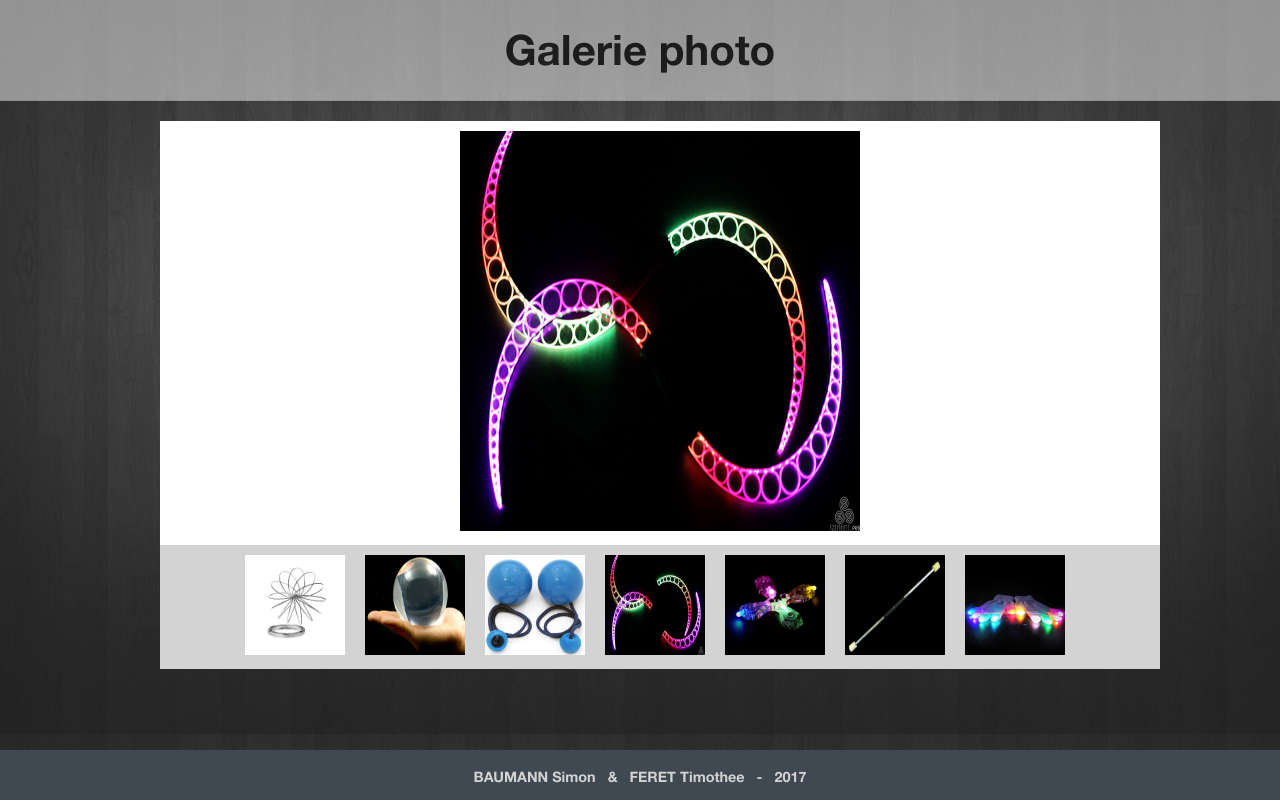
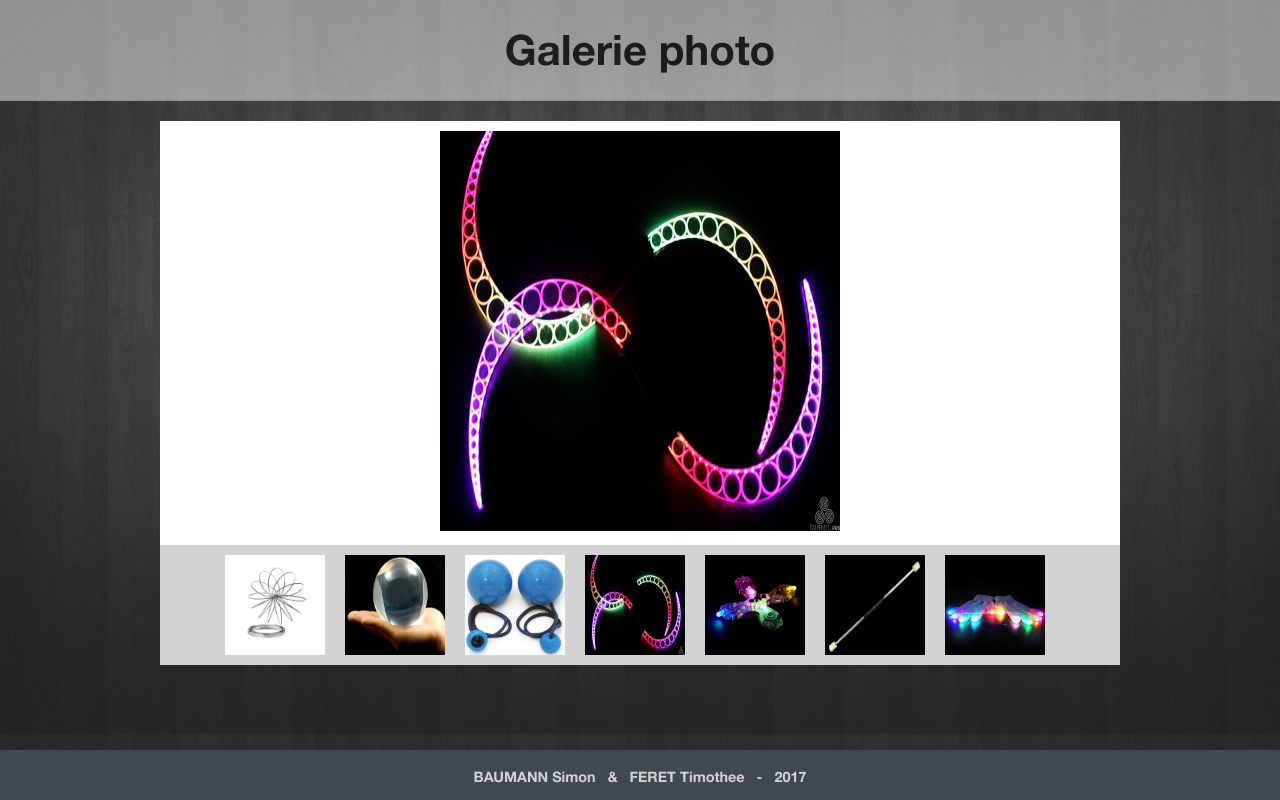
Before and after one commit to Time-Time/ProjetDev, a PHP site: page /ProjetWeb/vues/vue_galerie.php in a window 1280 px wide. Shown: the part 66-866 px from the top of the page. Run offline with PHP 8.4, Linux system fonts and the light colour scheme; data comes from the database, SQL or seed files in the repository.

Commit message:
miniatures carousel flex

```diff
--- a/assets/style/style.css
+++ b/assets/style/style.css
@@ -267,7 +267,7 @@ li.dropdown {
 	position: relative;
 	/*margin: 0 auto;*/
 	margin: auto;
-	width: 1000px;
+	/*width: 1000px;*/
 	/*height: 500px;
 	display: table-cell;
 	vertical-align: bottom;*/
@@ -283,9 +283,11 @@ li.dropdown {
 }
 
 .container-miniatures {
-	display: inline-table;
+	display: flex;
+	flex-wrap: wrap;
+	justify-content: center;
 	width: 100%;
-	height: 100px;
+	height: auto;
 	background-color: lightgrey;
 }
 
```
